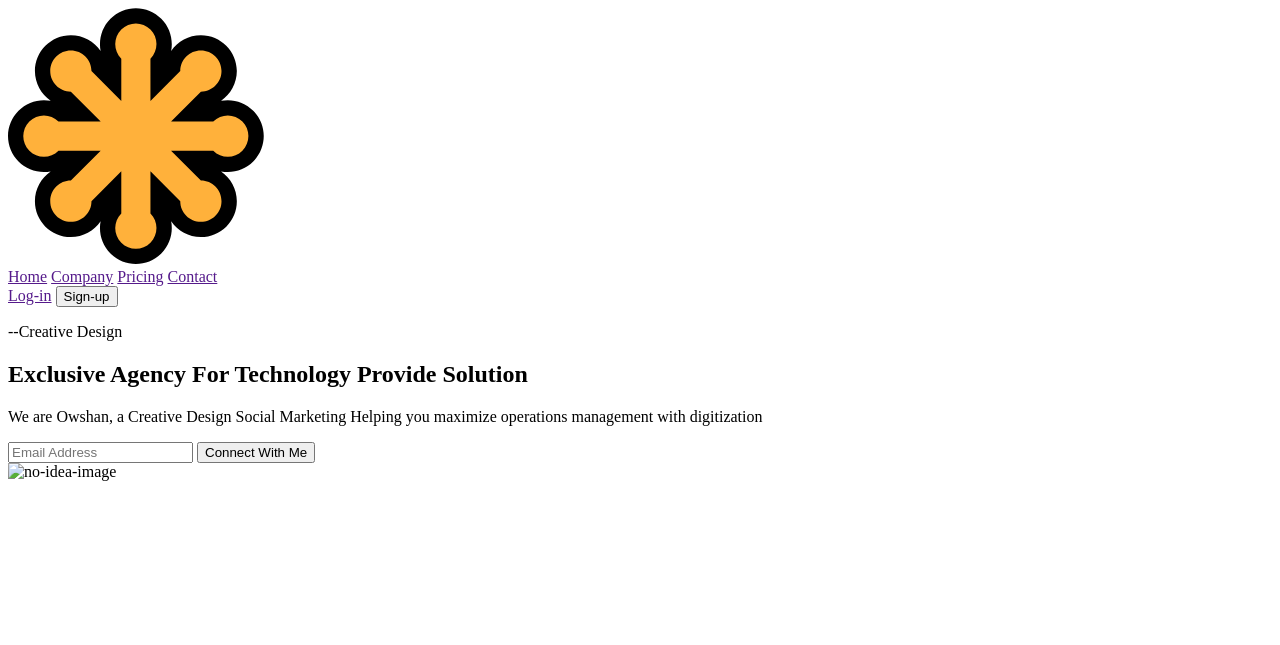
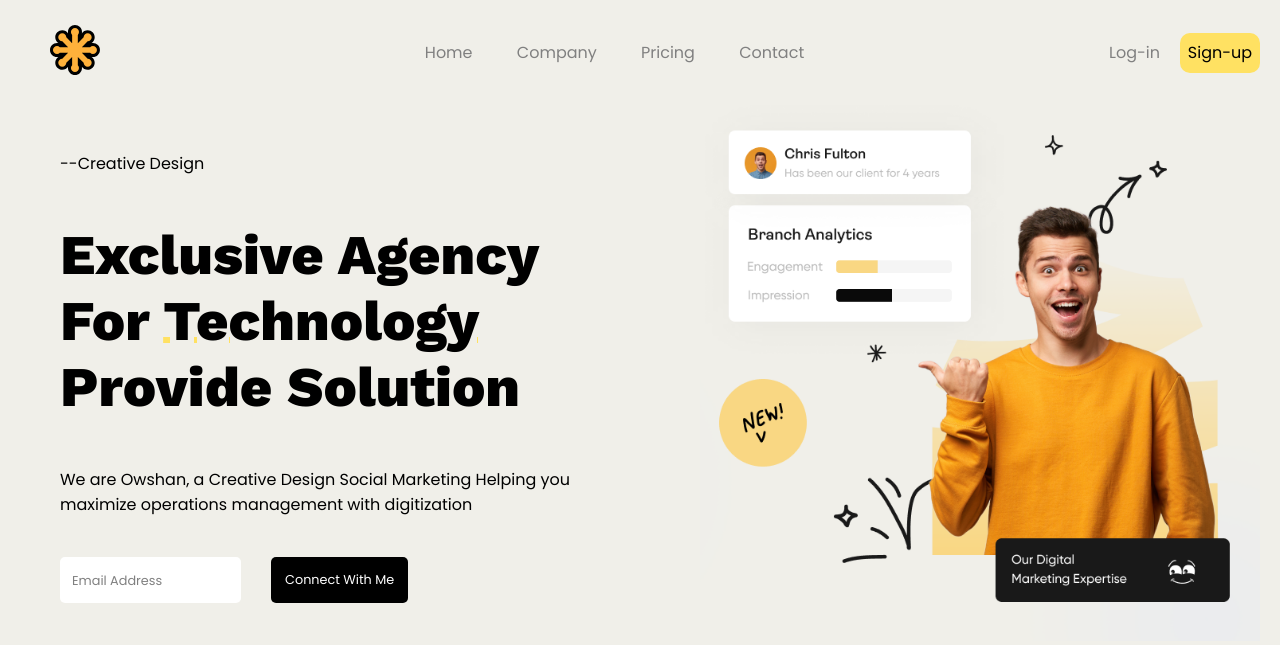
Before and after one commit to ghouseiscoding/agencywebsite, a plain HTML site: page index.html in a window 1280 px wide. Drawn offline with nearby package versions, Linux system fonts and the light colour scheme.

Commit message:
Updated CSS/Image files

```diff
--- a/index.html
+++ b/index.html
@@ -10,7 +10,7 @@
 <link rel="preconnect" href="https://fonts.googleapis.com">
 <link rel="preconnect" href="https://fonts.gstatic.com" crossorigin>
 <link href="https://fonts.googleapis.com/css2?family=Work+Sans:wght@800&display=swap" rel="stylesheet">
-    <link rel="stylesheet" href="/Projects/Agency Website/CSS/style.css">
+    <link rel="stylesheet" href="./CSS/style.css">
     <title>Agency Website</title>
 </head>
 <body>
@@ -39,7 +39,7 @@
             </div>
         </div>
         <div class="hero-right">
-            <img src="/Projects/Agency Website/Images/img.png" alt="no-idea-image">
+            <img src="./Images/img.png" alt="no-idea-image">
 
         </div>
     </section>
```
